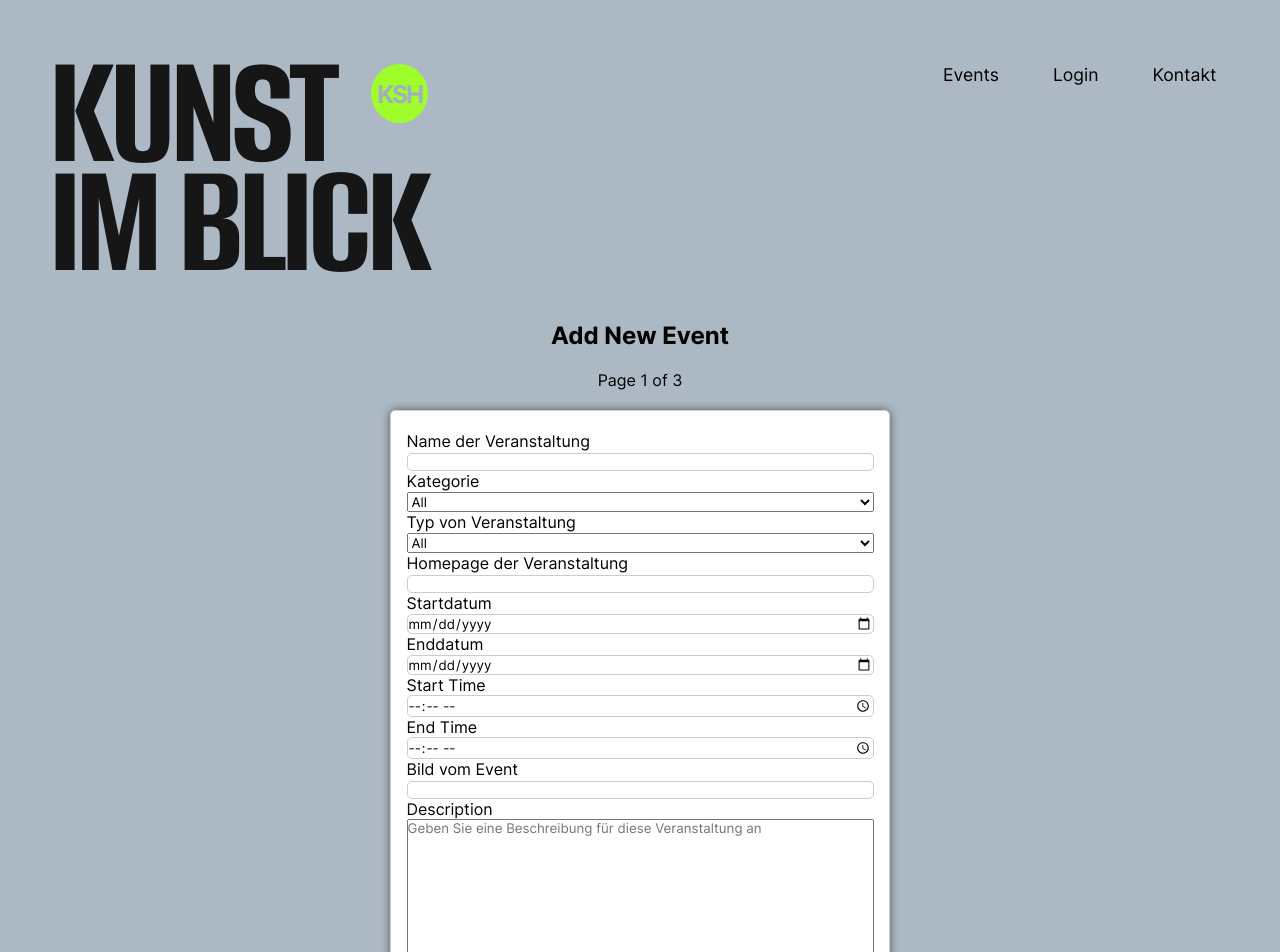
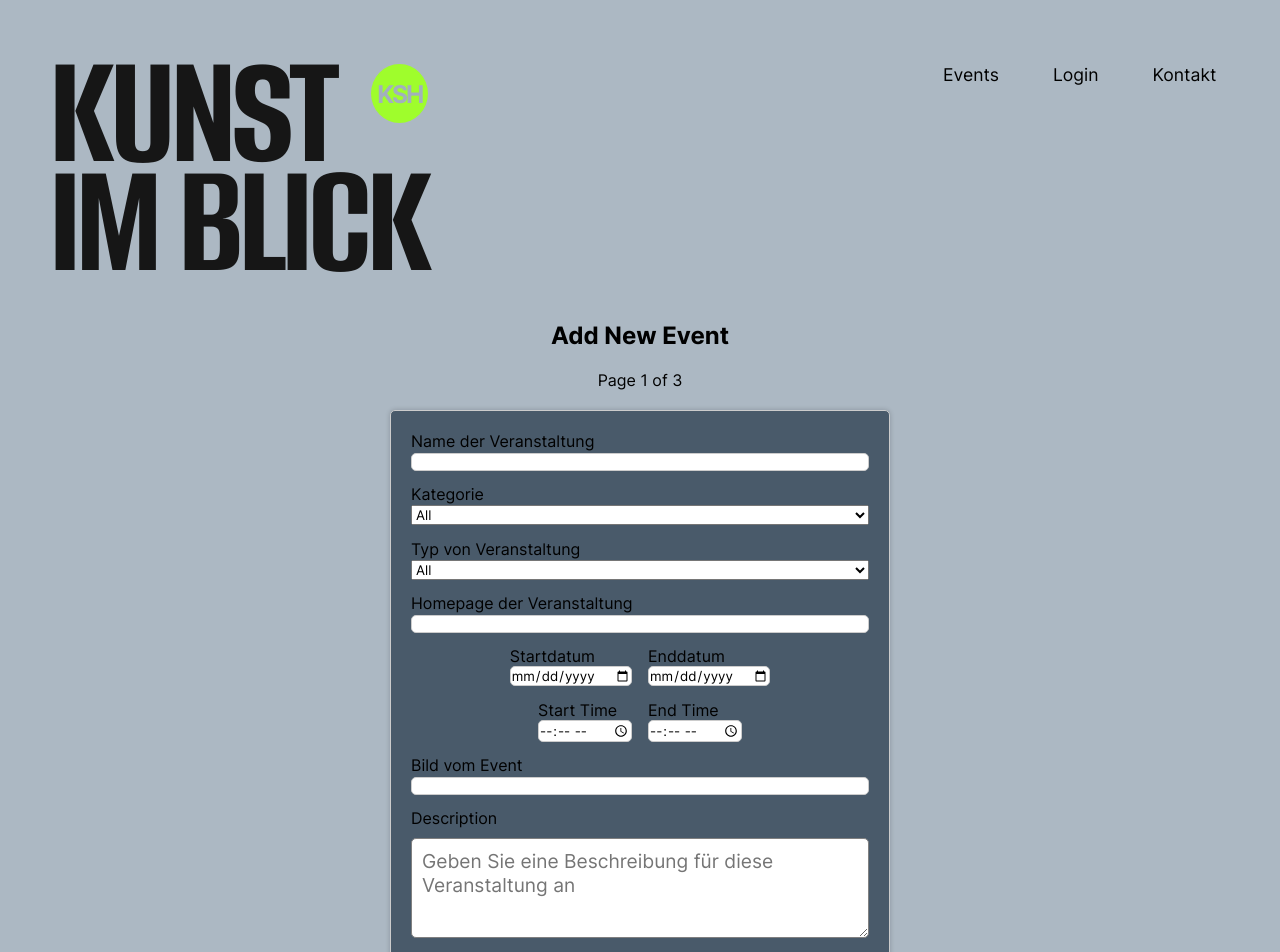
Before and after one commit to NAMASTECH/Kultur-Ausstellungsplattform-frontend, a React (Vite) app: page /event in a window 1280 px wide. Shown: the top 952 px of the page. Built offline with nearby package versions, Linux system fonts and the light colour scheme.

Commit message:
Refactor AddEventForm component

```diff
--- a/src/js/views/event/AddEventForm.jsx
+++ b/src/js/views/event/AddEventForm.jsx
@@ -246,26 +246,27 @@ export default function AddEventForm() {
       <h2>Add New Event</h2>
       <p>{`Page ${PageNo} of 3`}</p>
       <form id="addEvent-form" onSubmit={handleSubmit}>
-      <div style={{ display: PageNo == 1 ? 'block' : 'none'}}>
+        <div style={{ display: PageNo == 1 ? 'block' : 'none' }}>
           <label>Name der Veranstaltung</label>
           <input type="text" required value={eventTitle} onChange={handleEventTitleChange} />
           <SelectComponent title="Kategorie" value={eventCategory} values={eventCategories} onChange={handleEventCategoryChange} />
           <SelectComponent title="Typ von Veranstaltung" value={eventType} values={eventTypes} onChange={handleEventTypeChange} />
           <label>Homepage der Veranstaltung</label>
           <input type="text" required value={homepage} onChange={handleHomepageChange} />
+          <div className="date">
+            <label>Startdatum
+            <input type="date" required value={dateStart} onChange={handleDateStartChange} /></label>
 
-      <label>Startdatum</label>
-      <input type="date" required value={dateStart} onChange={handleDateStartChange} />
+            <label>Enddatum
+            <input type="date" required value={dateEnd} onChange={handleDateEndChange} /></label>
+          </div>
+          <div className="time">
+            <label>Start Time
+            <input type="time" required value={timeStart} onChange={handleTimeStartChange} /></label>
 
-      <label>Enddatum</label>
-      <input type="date" required value={dateEnd} onChange={handleDateEndChange} />
-
-      <label>Start Time</label>
-      <input type="time" required value={timeStart} onChange={handleTimeStartChange} />
-
-      <label>End Time</label>
-      <input type="time" required value={timeEnd} onChange={handleTimeEndChange} />
-
+            <label>End Time
+            <input type="time" required value={timeEnd} onChange={handleTimeEndChange} /></label>
+          </div>
           <label>Bild vom Event</label>
 
           <input type="text" required value={img} onChange={handleImgChange} />
--- a/src/js/views/event/AddEventForm.scss
+++ b/src/js/views/event/AddEventForm.scss
@@ -2,62 +2,83 @@ h2 {
     text-align: center;
     margin: 20px 0;
 }
+
 p {
     text-align: center;
     margin: 20px 0;
 }
+
 #addEvent-form {
-    display: flex;
-    flex-direction: column;
     align-items: center;
     justify-content: center;
-    margin: 20px 0;
-    padding: 20px;
-    border: 1px solid #ccc;
-    border-radius: 5px;
     width: 100%;
     max-width: 500px;
-    margin: 0 auto;
-    background-color: #fff;
-    box-shadow: 0 0 10px rgba(0,0,0,0.5);
-    input{
+
+    input {
         border-radius: 5px;
         width: 100%;
+
+        margin-bottom: 1em;
     }
-    select{
+
+    select {
         width: 100%;
+
+        margin-bottom: 1em;
     }
-    label{
+
+    label {
         display: flex;
         flex-direction: column;
     }
 
-    .date{
+    .date {
+        display: flex;
+        flex-direction: row;
+        align-items: center;
+        justify-content: center;
+        gap: 1em;
+
+        margin: 0 20px;
+
+        input {
+            width: 100%;
+        }
+
+    }
+
+    .time {
+        display: flex;
+        flex-direction: row;
+        align-items: center;
+        justify-content: center;
+        gap: 1em;
+        margin: 0 20px;
+
+        input {
+            width: 100%;
+        }
+
+
+    }
+
+    .form_button {
         display: flex;
         flex-direction: row;
         align-items: center;
         justify-content: center;
         margin: 0 20px;
+        gap: 20px;
     }
-    .date input{
+
+    textarea{
         width: 100%;
-    }
-    .time{
-        display: flex;
-        flex-direction: row;
-        align-items: center;
-        justify-content: center;
-        margin: 0 20px;
-    }
-    .time input{
-        width: 100%;
-    }
-    .form_button{
-        display: flex;
-        flex-direction: row;
-        align-items: center;
-        justify-content: center;
-        margin: 0 20px;
+        height: 100px;
+        border-radius: 5px;
+        border: 1px solid gray;
+        margin: 10px 0;
+        padding: 10px;
+        font-size: 1.2rem;
     }
 
 }
```
Lines whose indentation alone changed are shown as unchanged.
